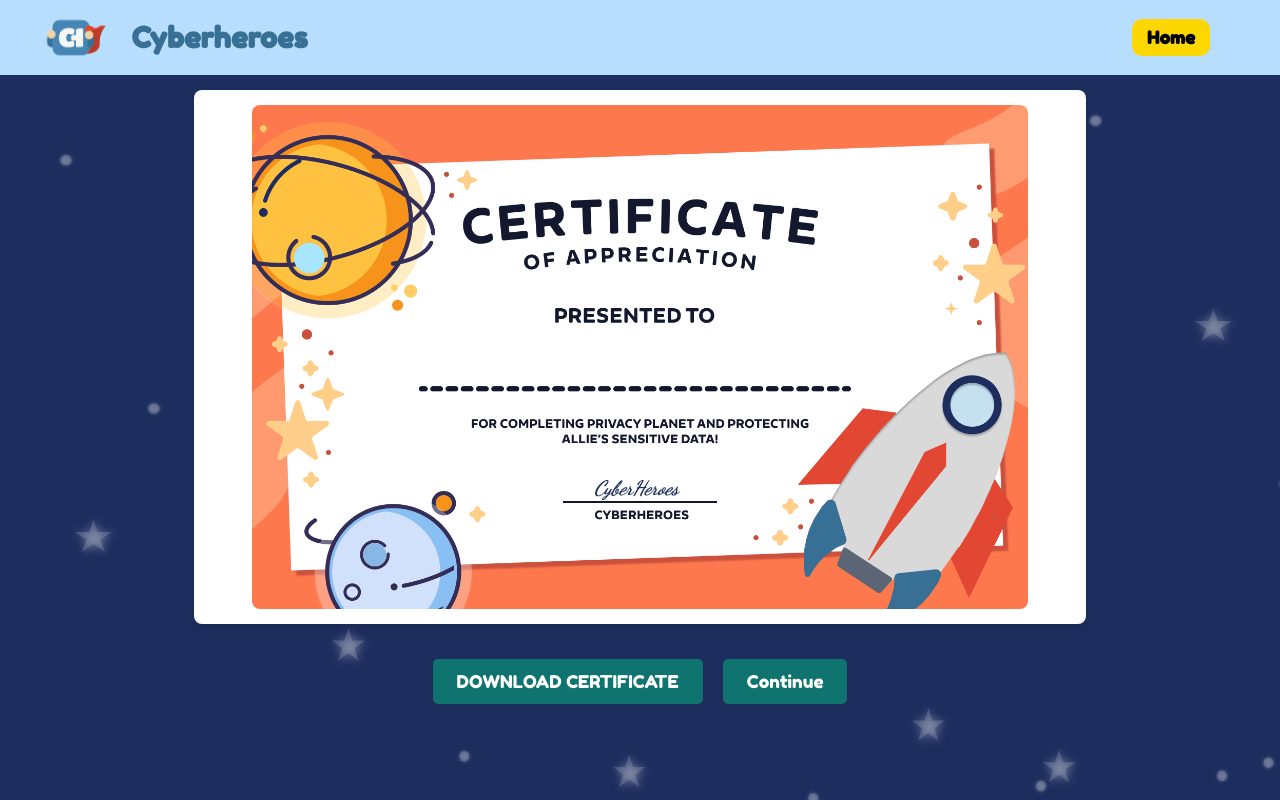
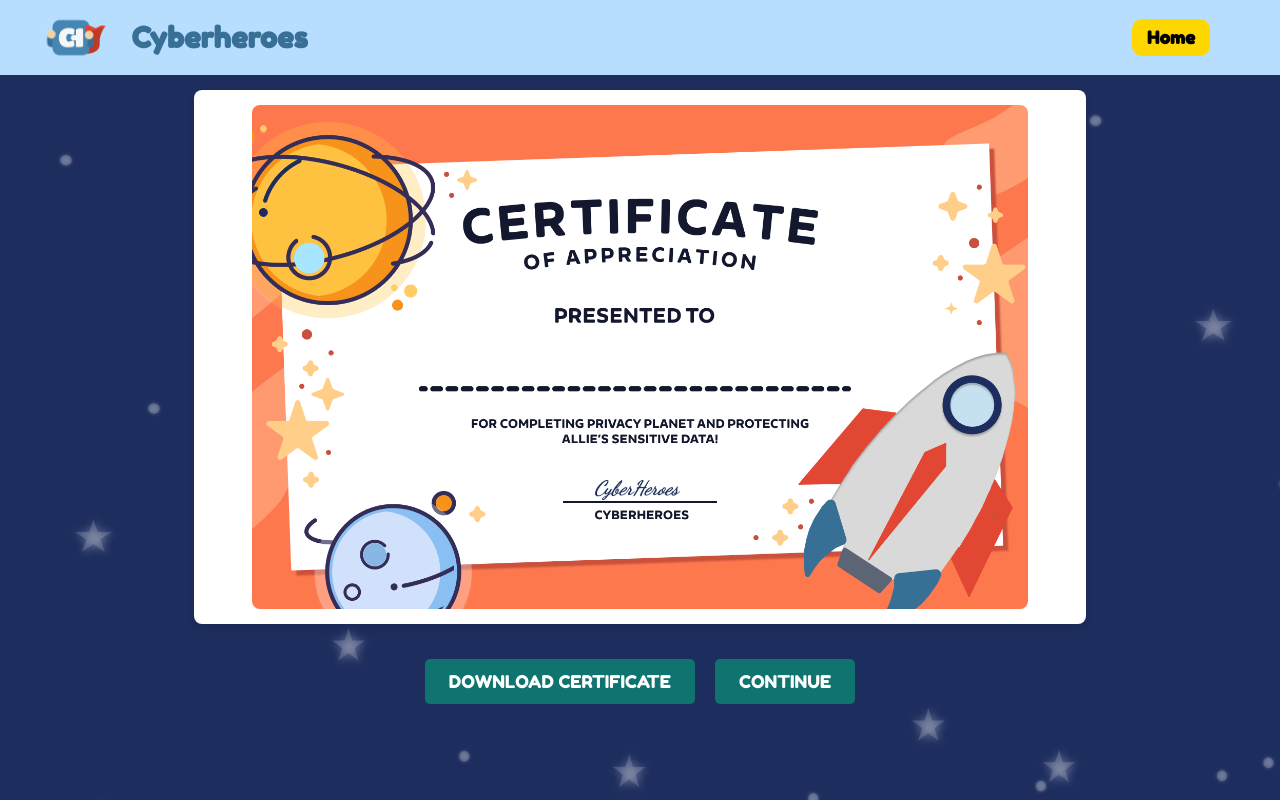
Before and after one commit to virurep/cyberheroes, a React (Create React App) app in the folder cyberheroes/: page /1/certificate in a window 1280 px wide. Built offline with nearby package versions, Linux system fonts and the light colour scheme.

Commit message:
edited words

```diff
--- a/cyberheroes/src/components/Certificate.js
+++ b/cyberheroes/src/components/Certificate.js
@@ -27,7 +27,7 @@ const Certificate = () => {
                     DOWNLOAD CERTIFICATE
                 </button>
                 <button onClick={handleContinue}>
-                    Continue
+                    CONTINUE
                 </button>
             </div>
         </div>
```
